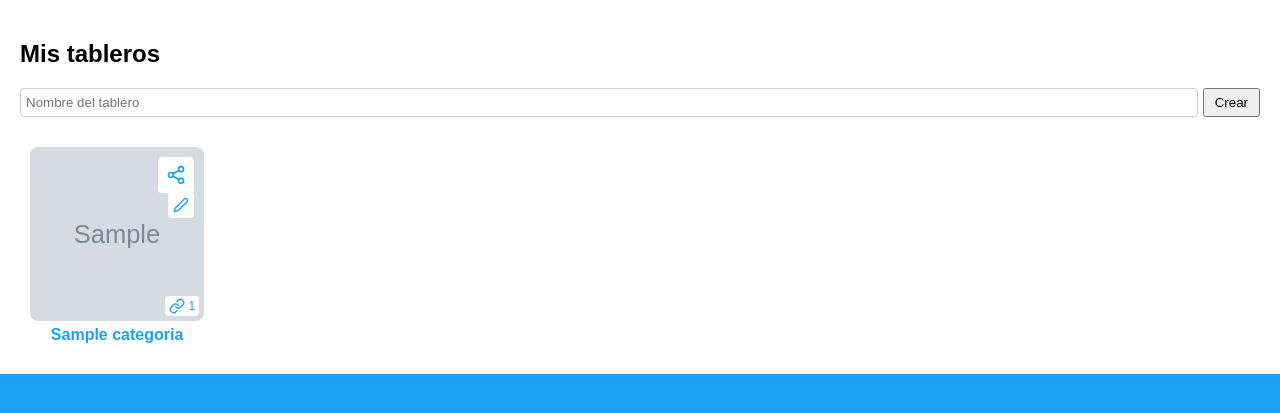
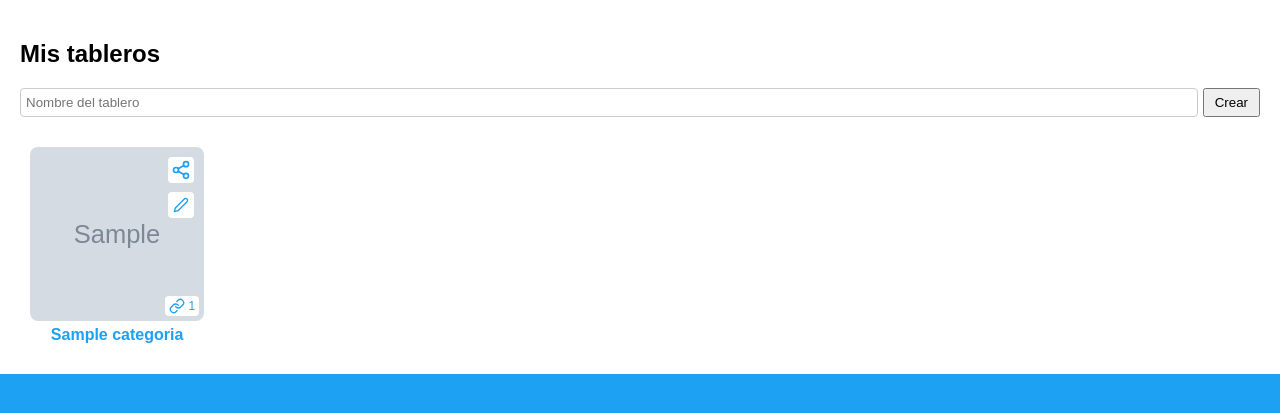
Before and after one commit to admivideo/linkaloo.com, a PHP site: page /tableros.php in a window 1280 px wide. Shown: the part 70-483 px from the top of the page. Run offline with PHP 8.4, Linux system fonts and the light colour scheme; the visitor is signed in with stand-in values (Sample User, id 1); tables that the repository leaves empty hold one stand-in row (values such as "Sample post"); grey boxes marked "Sample" are stand-in pictures; some web fonts are replaced.

Commit message:
Reduce share button padding

```diff
--- a/assets/style.css
+++ b/assets/style.css
@@ -184,7 +184,7 @@ textarea {
 .board-link .link-count {position:absolute;bottom:5px;right:5px;background:#fff;color:#1DA1F2;border-radius:4px;padding:2px 4px;display:flex;align-items:center;gap:3px;font-size:12px;}
 .board-link .link-count svg{width:16px;height:16px;}
 .board-name {display:block;font-weight:bold;margin-top:5px;color:#1DA1F2;}
-.share-board{background:#fff;color:#1DA1F2;border:none;border-radius:4px;padding:8px;display:flex;align-items:center;justify-content:center;cursor:pointer;}
+.share-board{background:#fff;color:#1DA1F2;border:none;border-radius:4px;padding:3px;display:flex;align-items:center;justify-content:center;cursor:pointer;}
 .share-board svg{width:20px;height:20px;stroke:currentcolor;}
 .board-item .share-board{position:absolute;top:20px;right:20px;z-index:1;}
 .board-item .edit-board{position:absolute;top:55px;right:20px;text-decoration:none;background:#fff;color:#1DA1F2;border:none;border-radius:4px;padding:5px;display:flex;align-items:center;justify-content:center;z-index:1;}
```
